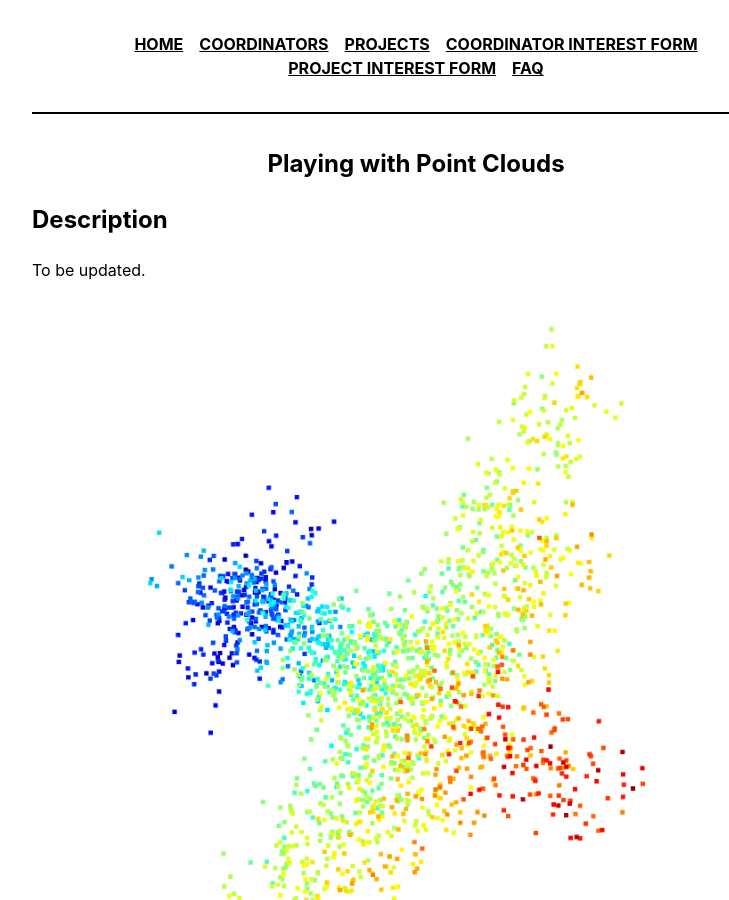
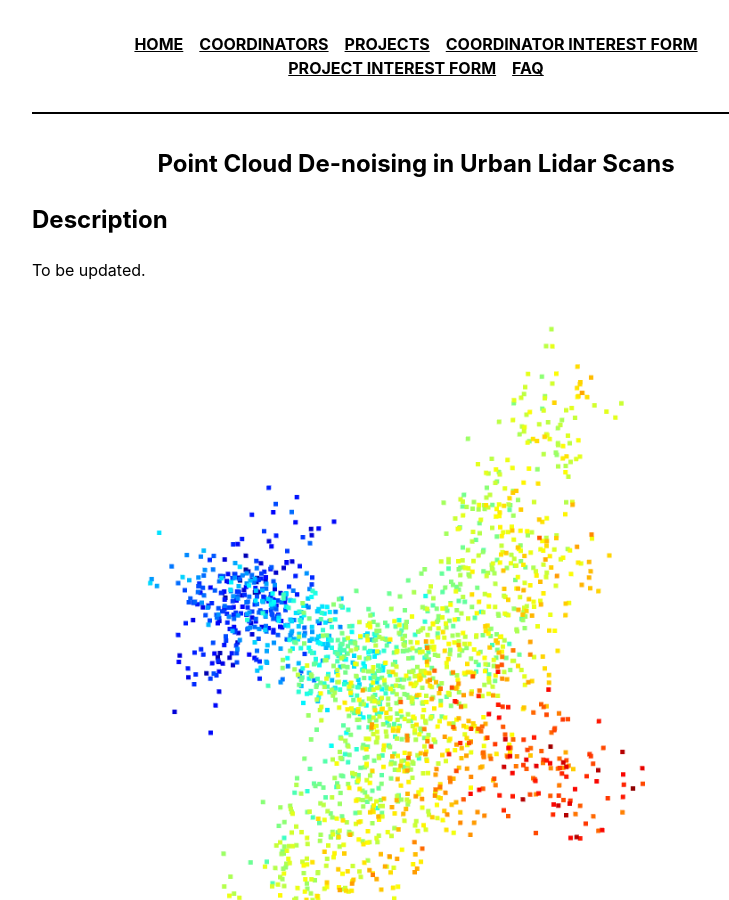
Before and after one commit to analytics-club-iitm/projects-22-23, a Jekyll site: the page built from _pages/denoising.md, in a window 1280 px wide and 900 px high. Shown: the whole window, without its empty margins (224-953 px from the left). Built offline with Jekyll 4.4.1, drawn with Linux system fonts in a browser that asks for light colours; nearby versions of some CDN libraries.

Commit message:
initial commit

```diff
--- a/_includes/navigation.html
+++ b/_includes/navigation.html
@@ -55,10 +55,10 @@
     <li><div class="dropdown">
       <a class="dropbtn">Projects</a>
       <div class="dropdown-content">
-        <a href="{{ site.url }}/ai4ar" {% if page.url == "/ai4ar" %}class="active"{% endif %}>AI4AR: AI for Augmented Reality</a>
-        <a href="{{ site.url }}/denoising" {% if page.url == "/denoising" %}class="active"{% endif %}>Playing with Point Clouds</a>
-        <a href="{{ site.url }}/rl" {% if page.url == "/rl" %}class="active"{% endif %}>Virtual Home Assistant</a>
-        <a href="{{ site.url }}/vqa" {% if page.url == "/vqa" %}class="active"{% endif %}>AI on Edge</a>
+        <a href="{{ site.url }}/ai4ar" {% if page.url == "/ai4ar" %}class="active"{% endif %}>AI4AR: Text Guided Object Hallucination</a>
+        <a href="{{ site.url }}/denoising" {% if page.url == "/denoising" %}class="active"{% endif %}>Point Cloud De-noising in Urban Lidar Scans</a>
+        <a href="{{ site.url }}/rl" {% if page.url == "/rl" %}class="active"{% endif %}>Reinforcement Learning for Virtual Home Tasks</a>
+        <a href="{{ site.url }}/vqa" {% if page.url == "/vqa" %}class="active"{% endif %}>AI on Edge: Efficient Visual Question Answering</a>
         <a href="{{ site.url }}/sip" {% if page.url == "/sip" %}class="active"{% endif %}>Project Pingala: Speech Synthesis for Sanskrit Verse</a>
       </div>
     </div>
--- a/_pages/denoising.md
+++ b/_pages/denoising.md
@@ -1,10 +1,10 @@
 ---
 layout: page
-title: Playing with Point Clouds
+title: Point Cloud De-noising
 ---
 
 <h1>
-    <center>Playing with Point Clouds</center>
+    <center>Point Cloud De-noising in Urban Lidar Scans</center>
 </h1>
 
 # Description
```
Also changed, not shown: _pages/ai4ar.md (+1 -1 lines), _pages/rl.md (+1 -1 lines), _pages/vqa.md (+1 -1 lines).
